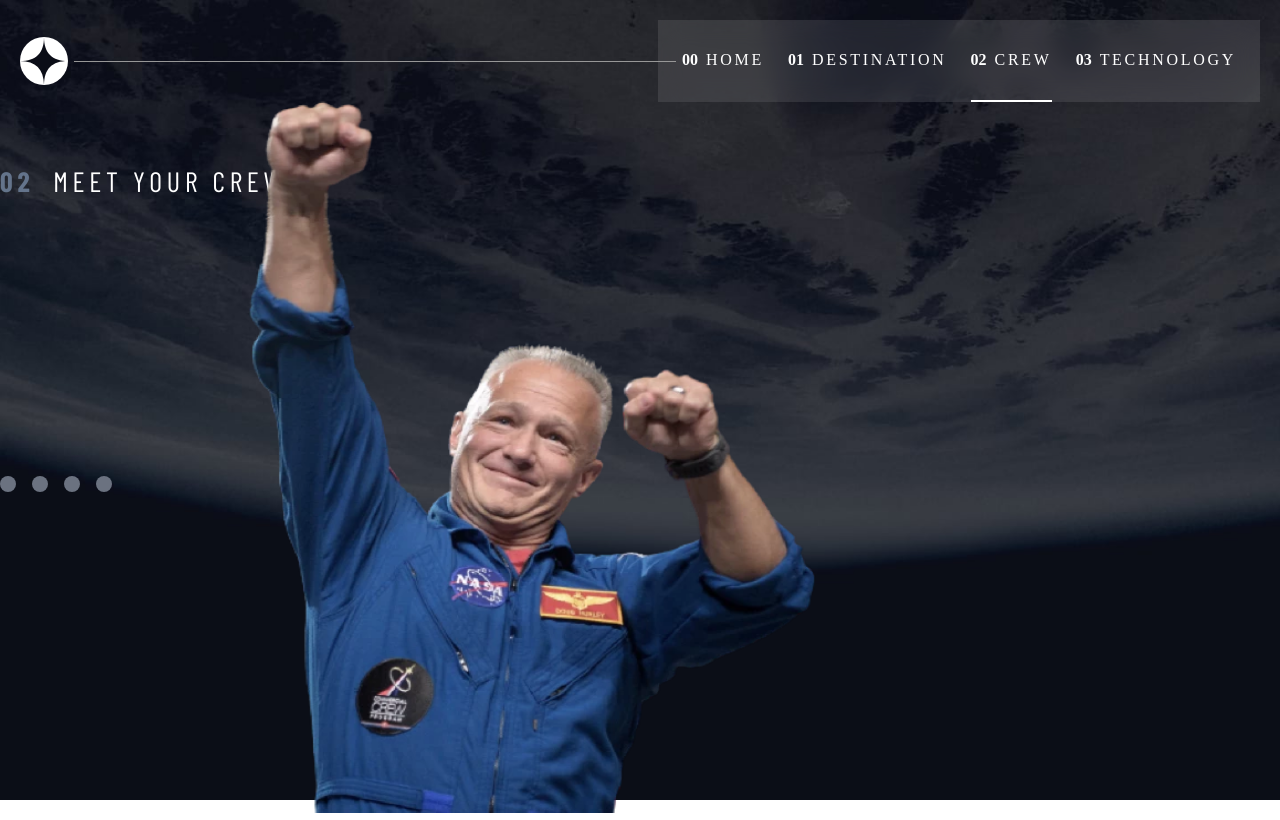
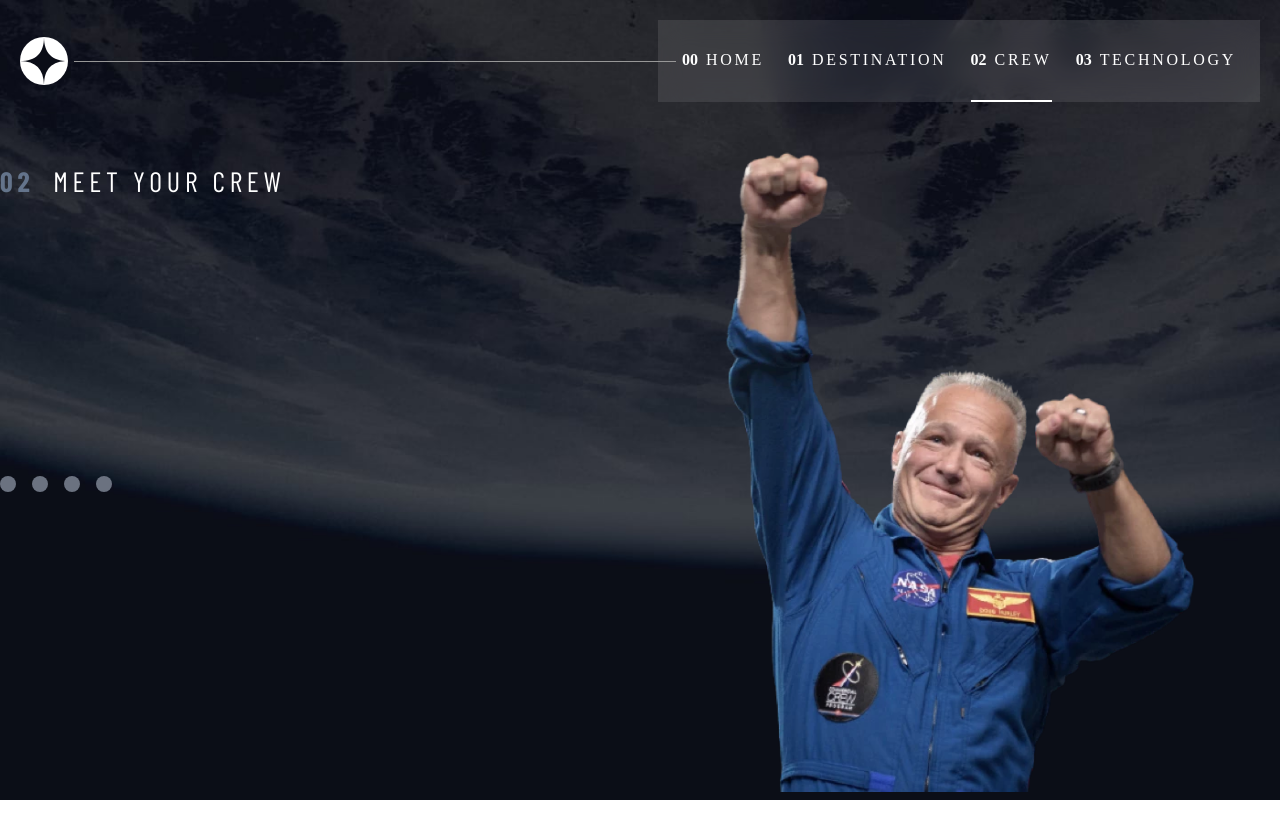
Before and after one commit to jdpena28/space-tourism, a Next.js app: page /crew/1 in a window 1280 px wide. Built offline with nearby package versions, Linux system fonts and the light colour scheme; a web font is replaced by a local one.

Commit message:
BUGFIX: issue with nextjs/image fit to content

```diff
--- a/pages/crew/[team].tsx
+++ b/pages/crew/[team].tsx
@@ -27,19 +27,19 @@ const Team = () => {
           text="MEET YOUR CREW"
           className="text-center md:ml-12 md:text-left lg:fixed lg:top-[20%] lg:ml-0"
         />
-        <div className="items-center md:flex md:flex-col-reverse md:gap-y-20 lg:flex-row-reverse ">
-          <div className="mx-auto h-[271px] w-[216px] overflow-y-hidden md:-mb-32 md:h-[572px] md:w-[456.37px] lg:-mb-8 lg:h-[70%] lg:w-[70%]">
+        <div className="items-center md:flex md:flex-col-reverse  md:gap-y-20 lg:flex-row-reverse">
+          <div className="relative mx-auto h-[39vh] w-full md:h-[59vh]  lg:-mb-14 lg:h-[80vh] 2xl:-mb-44">
             <Image
               src={
                 datas
                   ? datas.images.webp
                   : "/assets/crew/image-douglas-hurley.webp"
               }
-              width={datas ? datas.images.width : 568.07}
-              height={datas ? datas.images.height : 712}
+              layout="fill"
+              objectFit="contain"
             />
           </div>
-          <div className="mt-5 flex flex-col  gap-y-5">
+          <div className="mt-5 flex flex-col  gap-y-5 lg:w-full">
             <Indicator />
             <div className="md:order-1 lg:space-y-5">
               <p className="uppercase text-slate-400 md:text-2xl">
@@ -49,7 +49,7 @@ const Team = () => {
                 {datas?.name}
               </h3>
             </div>
-            <p className="mx-auto w-[80%] text-center font-tertiary text-highlight md:order-2 md:w-[60%] lg:m-0 lg:text-left">
+            <p className="mx-auto w-[80%] text-center font-tertiary text-highlight md:order-2 md:w-[60%]  lg:m-0 lg:text-left">
               {datas?.bio}
             </p>
           </div>
```
